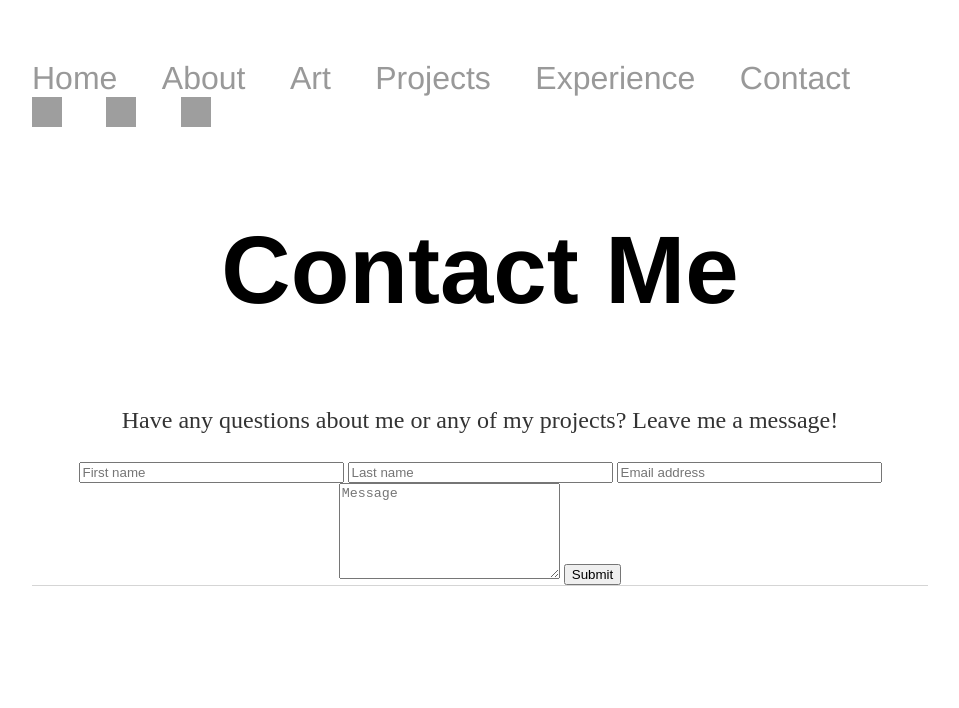
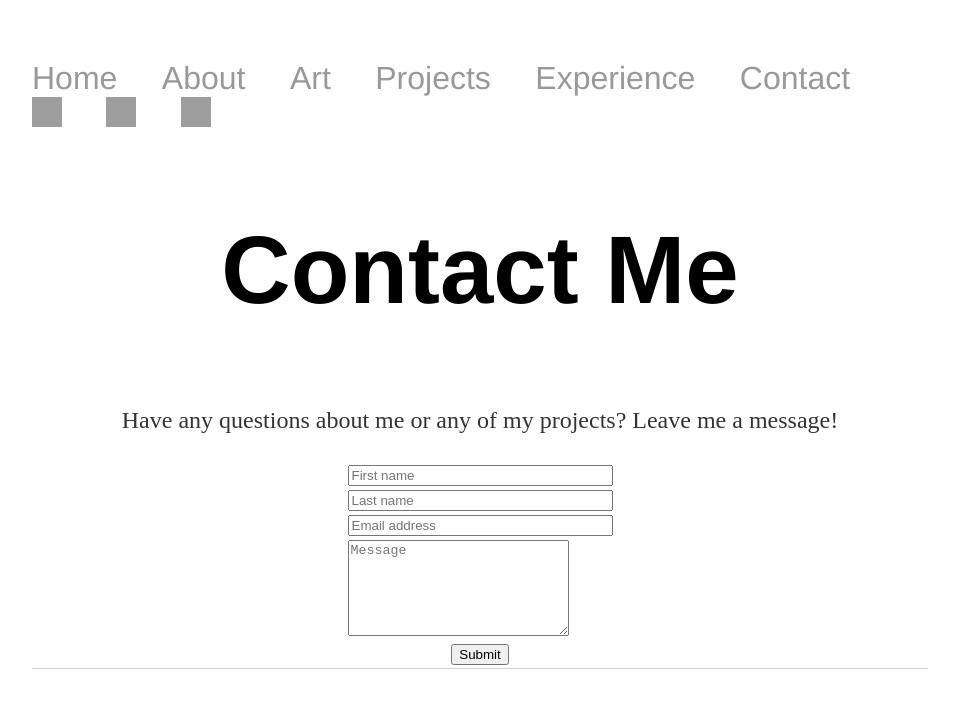
Before and after one commit to jhltsang/jhltsang.github.io, a Jekyll site: the page built from contact/index.html, in a window 1280 px wide. Shown: the top 708 px of the page, without its empty margins (160-1119 px from the left). Built offline with Jekyll 4.4.1, drawn with Linux system fonts in a browser that asks for light colours; grey boxes are pictures that could not be loaded.

Commit message:
Update index.html

```diff
--- a/contact/index.html
+++ b/contact/index.html
@@ -8,6 +8,8 @@ title: Jessica Tsang
 </div><!-- /.blurb -->
 
 <center><form name="htmlform" method="post" action="html_form_send.php">
+<table width="1px">
+
 </tr>
 <tr>
  <td valign="top">
```
